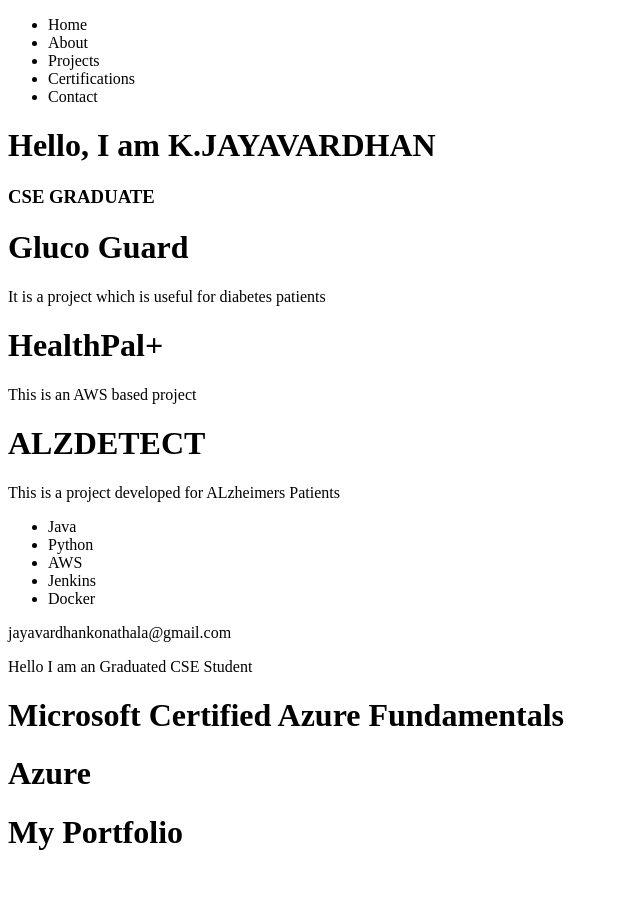
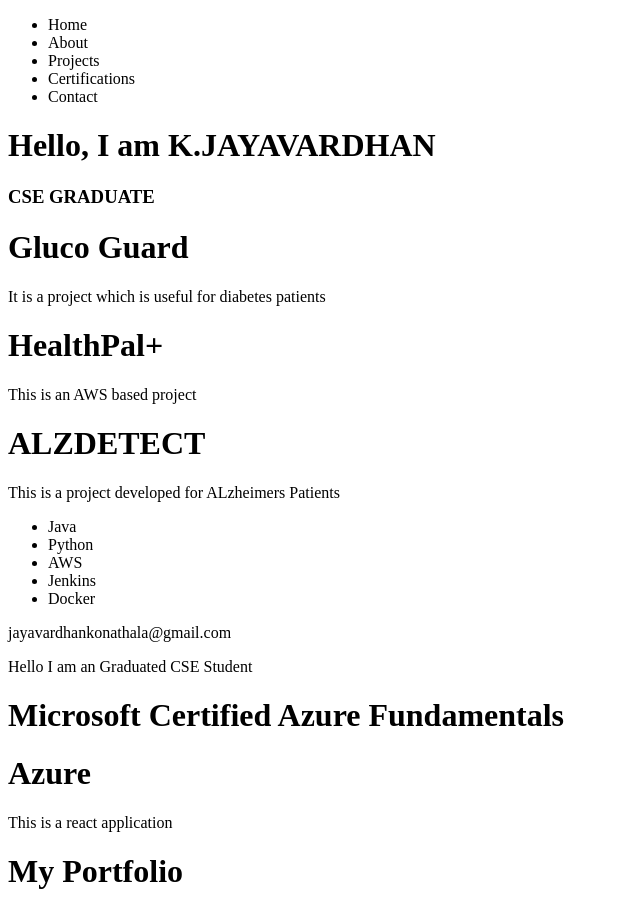
Before and after one commit to Jayavardhan56/My-Portfolio, a React app in the folder portfolio/: page / in a window 1280 px wide. Shown: the whole page, without its empty margins (0-640 px from the left). Before the commit the page ends 872 px from the top, so only its background shows below. Built offline with nearby package versions, Linux system fonts and the light colour scheme; the HTML template or start-up script is replaced by a standard one.

Commit message:
Update Certifications.jsx

```diff
--- a/portfolio/src/components/Certifications.jsx
+++ b/portfolio/src/components/Certifications.jsx
@@ -3,6 +3,7 @@ export default function Certifications(){
         <>
         <h1>Microsoft Certified Azure Fundamentals</h1>
 <h1>Azure</h1>
+This is a react application
         </>
     )
 }
```
